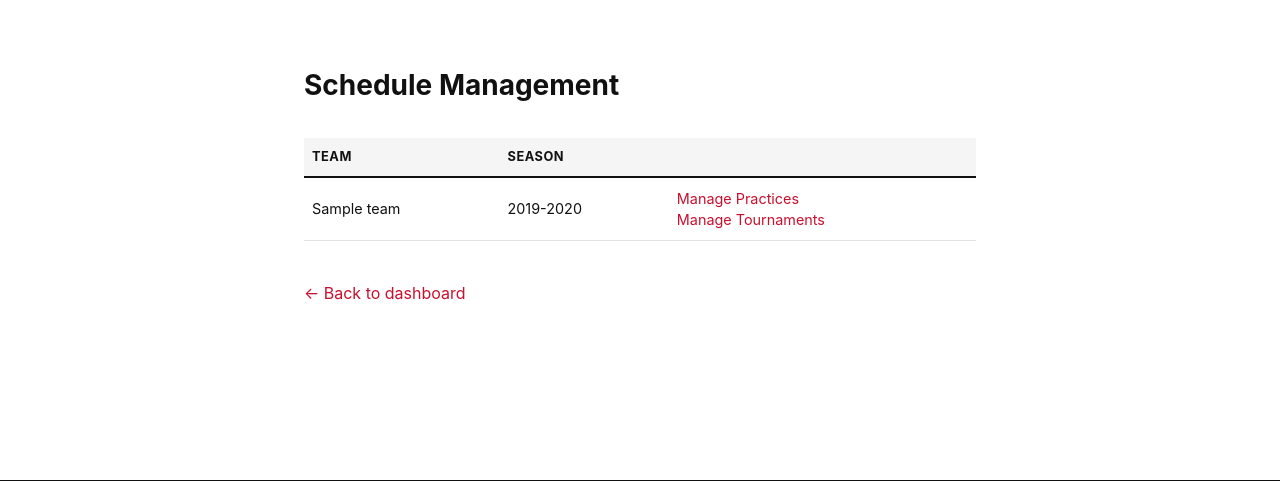
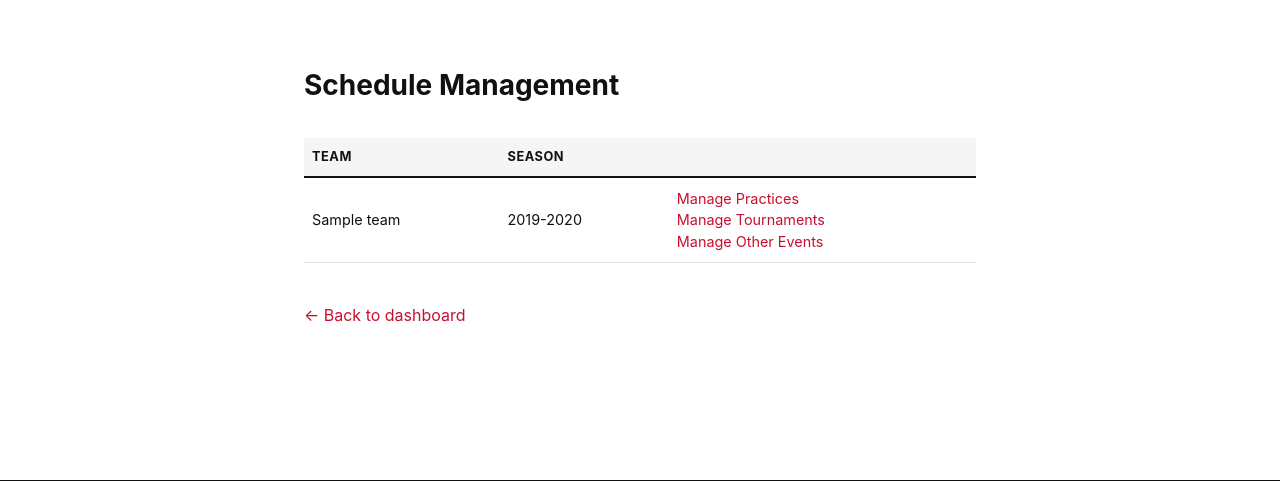
Before and after one commit to haewonito/baseball_club_site, a Django app: page /accounts/dashboard/admin/schedule/ in a window 1280 px wide. Shown: the part 118-599 px from the top of the page. Run offline with Django 5.2, Linux system fonts and the light colour scheme; a user stored in the database is signed in; tables that the repository leaves empty hold one stand-in row (values such as "Sample post").

Commit message:
before-debugging
Add a custom "Event" type alongside practices and tournaments

Co-Authored-By: Claude Sonnet 5.5 <noreply@anthropic.com>

```diff
--- a/apps/accounts/templates/accounts/admin_schedule.html
+++ b/apps/accounts/templates/accounts/admin_schedule.html
@@ -23,7 +23,8 @@
             <td>{{ team.season_label }}</td>
             <td>
               <a href="{% url 'accounts:coach_events' team.pk 'practices' %}">Manage Practices</a><br>
-              <a href="{% url 'accounts:coach_events' team.pk 'tournaments' %}">Manage Tournaments</a>
+              <a href="{% url 'accounts:coach_events' team.pk 'tournaments' %}">Manage Tournaments</a><br>
+              <a href="{% url 'accounts:coach_events' team.pk 'events' %}">Manage Other Events</a>
             </td>
           </tr>
         {% endfor %}
--- a/apps/accounts/templates/accounts/dashboard_coach.html
+++ b/apps/accounts/templates/accounts/dashboard_coach.html
@@ -33,6 +33,7 @@
         <a class="btn" href="{% url 'accounts:coach_roster' current_team.pk %}">Roster</a>
         <a class="btn" href="{% url 'accounts:coach_events' current_team.pk 'practices' %}">Practice Schedule</a>
         <a class="btn" href="{% url 'accounts:coach_events' current_team.pk 'tournaments' %}">Tournament Schedule</a>
+        <a class="btn" href="{% url 'accounts:coach_events' current_team.pk 'events' %}">Other Events</a>
       </div>
     </section>
   {% endif %}
--- a/apps/accounts/urls.py
+++ b/apps/accounts/urls.py
@@ -89,22 +89,22 @@ urlpatterns = [
         name="coach_roster_bulk_move",
     ),
     re_path(
-        r"^dashboard/coach/teams/(?P<team_id>\d+)/(?P<kind>practices|tournaments)/$",
+        r"^dashboard/coach/teams/(?P<team_id>\d+)/(?P<kind>practices|tournaments|events)/$",
         views.coach_events,
         name="coach_events",
     ),
     re_path(
-        r"^dashboard/coach/teams/(?P<team_id>\d+)/(?P<kind>practices|tournaments)/add/$",
+        r"^dashboard/coach/teams/(?P<team_id>\d+)/(?P<kind>practices|tournaments|events)/add/$",
         views.coach_event_add,
         name="coach_event_add",
     ),
     re_path(
-        r"^dashboard/coach/teams/(?P<team_id>\d+)/(?P<kind>practices|tournaments)/(?P<event_id>\d+)/edit/$",
+        r"^dashboard/coach/teams/(?P<team_id>\d+)/(?P<kind>practices|tournaments|events)/(?P<event_id>\d+)/edit/$",
         views.coach_event_edit,
         name="coach_event_edit",
     ),
     re_path(
-        r"^dashboard/coach/teams/(?P<team_id>\d+)/(?P<kind>practices|tournaments)/(?P<event_id>\d+)/delete/$",
+        r"^dashboard/coach/teams/(?P<team_id>\d+)/(?P<kind>practices|tournaments|events)/(?P<event_id>\d+)/delete/$",
         views.coach_event_delete,
         name="coach_event_delete",
     ),
--- a/apps/accounts/views.py
+++ b/apps/accounts/views.py
@@ -628,9 +628,13 @@ def coach_roster_bulk_move(request, team_id):
     return redirect("accounts:coach_roster", team_id=team.pk)
 
 
-# URL `kind` segment -> Event.event_type. Coaches manage both kinds for
+# URL `kind` segment -> Event.event_type. Coaches manage all kinds for
 # their own team(s); admins for any team (same scoping as the roster).
-EVENT_KINDS = {"practices": EventType.PRACTICE, "tournaments": EventType.TOURNAMENT}
+EVENT_KINDS = {
+    "practices": EventType.PRACTICE,
+    "tournaments": EventType.TOURNAMENT,
+    "events": EventType.EVENT,
+}
 
 
 def _get_event_team_or_404(request, team_id):
@@ -689,7 +693,7 @@ def coach_event_add(request, team_id, kind):
                 _event_next_url(request) or reverse("accounts:coach_events", args=[team.pk, kind])
             )
     else:
-        form = EventForm()
+        form = EventForm(instance=Event(team=team, event_type=event_type))
     return render(
         request,
         "accounts/coach_event_form.html",
--- a/apps/schedule/models.py
+++ b/apps/schedule/models.py
@@ -5,6 +5,9 @@ from django.db import models
 class EventType(models.TextChoices):
     PRACTICE = "practice", "Practice"
     TOURNAMENT = "tournament", "Tournament"
+    # Anything else with a custom name -- a team party, a meeting, a photo
+    # day. The value + "s" is the URL segment ("events"), see EVENT_KINDS.
+    EVENT = "event", "Event"
 
 
 class EventStatus(models.TextChoices):
@@ -20,7 +23,7 @@ class EventSource(models.TextChoices):
 
 class Event(models.Model):
     """
-    One model for both practices and tournaments -- distinguished by
+    One model for practices, tournaments and custom events -- distinguished by
     `event_type`. Public, no login required to view. `status` drives
     the cancellation/postponement banner on the public schedule.
 
--- a/apps/schedule/templates/schedule/list.html
+++ b/apps/schedule/templates/schedule/list.html
@@ -5,7 +5,7 @@
 {% block content %}
   <section class="page-hero">
     <h1>Schedule</h1>
-    <p>Upcoming practices and tournaments.</p>
+    <p>Upcoming practices, tournaments and events.</p>
   </section>
 
   <form class="filter-form" method="get">
--- a/apps/teams/templates/teams/detail.html
+++ b/apps/teams/templates/teams/detail.html
@@ -64,6 +64,7 @@
       <div class="dashboard-links team-section__actions">
         <a class="btn" href="{% url 'accounts:coach_event_add' team.pk 'practices' %}?next={{ request.path|urlencode }}">Add Practice</a>
         <a class="btn" href="{% url 'accounts:coach_event_add' team.pk 'tournaments' %}?next={{ request.path|urlencode }}">Add Tournament</a>
+        <a class="btn" href="{% url 'accounts:coach_event_add' team.pk 'events' %}?next={{ request.path|urlencode }}">Add Other Event</a>
       </div>
     {% endif %}
     {% if upcoming_events %}
```
Also changed, not shown: apps/accounts/forms.py (+10 -1 lines), apps/schedule/migrations/0004_eventtype_event.py (added).
